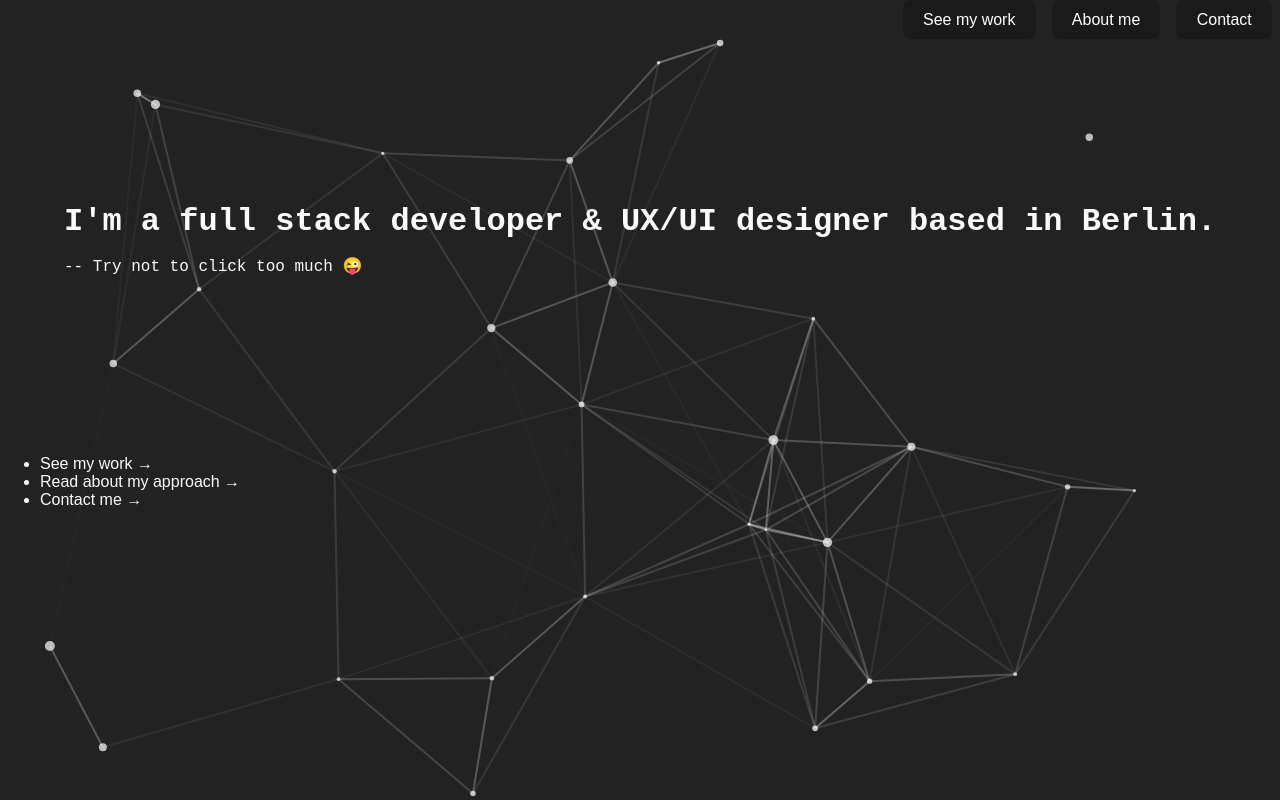
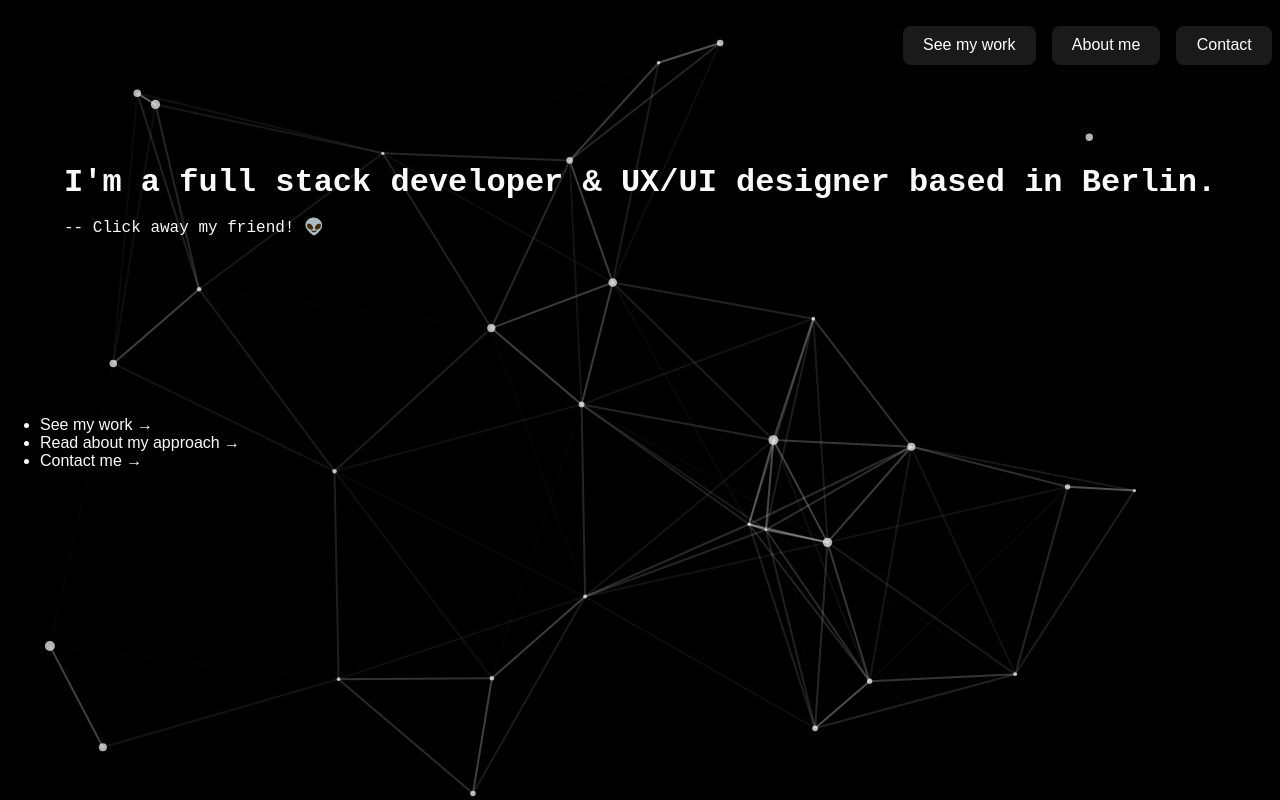
Before and after one commit to h-aburesha/my-next-website, a Next.js app: page / in a window 1280 px wide. Shown: the top 800 px of the page. Built offline with nearby package versions, Linux system fonts and the light colour scheme.

Commit message:
z-index adjusted brining navbar to front

```diff
--- a/pages/index.tsx
+++ b/pages/index.tsx
@@ -29,7 +29,7 @@ export default function Home() {
                         I'm a full stack developer & UX/UI designer based in
                         Berlin.
                     </code>
-                    <code> -- Try not to click too much 😜</code>
+                    <code> -- Click away my friend! 👽</code>
                 </header>
                 <div className="navigation-list-home">
                     <ul>
--- a/styles/globals.css
+++ b/styles/globals.css
@@ -12,7 +12,7 @@ body {
     --orange: #fd7702;
     --yellow: #ffbb00;
 
-    --background: var(--ash-black);
+    --background: var(--black);
     --accent: var(--white);
 
     margin: 0;
@@ -205,6 +205,9 @@ button:focus-visible {
 }
 
 .navigation-bar {
+    position: fixed;
+    z-index: 1;
+    margin-top: 2%;
     display: flex;
     justify-content: flex-end;
     align-items: center;
```
